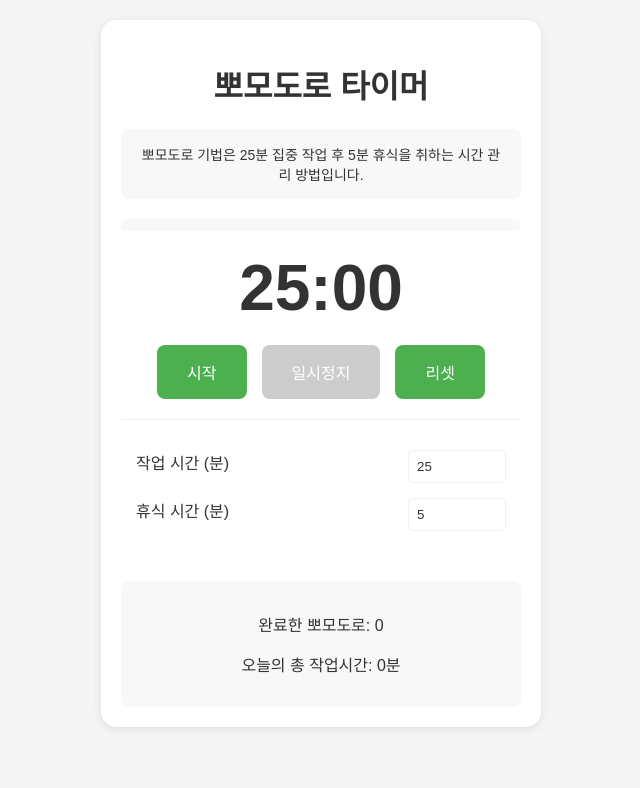
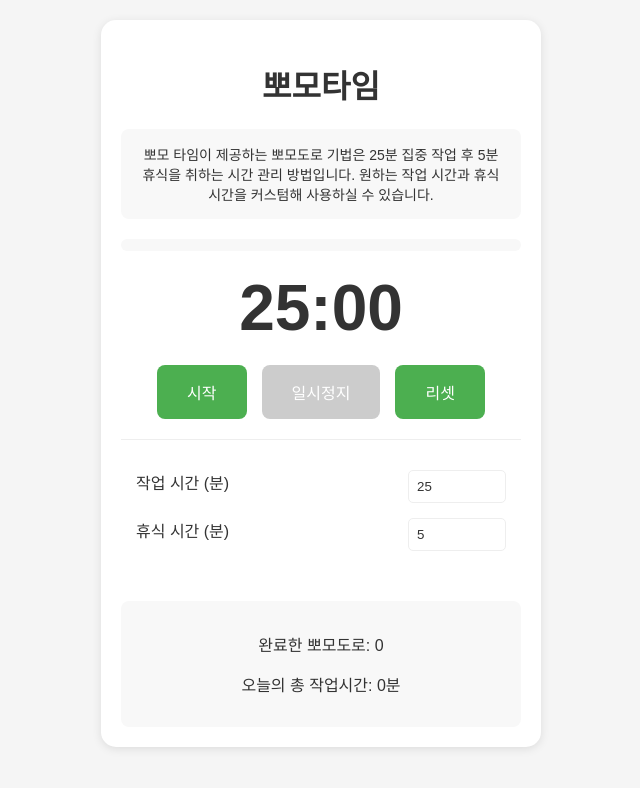
Before and after one commit to GMR-archive/pomodoro-timer, a plain HTML site: page index.html in a window 1280 px wide. Shown: the whole page, without its empty margins (319-959 px from the left). Drawn offline with Linux system fonts and the light colour scheme.

Commit message:
Update index.html

```diff
--- a/index.html
+++ b/index.html
@@ -3,7 +3,7 @@
 <head>
     <meta charset="UTF-8">
     <meta name="viewport" content="width=device-width, initial-scale=1.0">
-    <title>뽀모도로 타이머</title>
+    <title>뽀모타임</title>
     <style>
         :root {
             --bg-color: #f5f5f5;
@@ -133,10 +133,10 @@
 </head>
 <body>
     <div class="container">
-        <h1 style="text-align: center;">뽀모도로 타이머</h1>
+        <h1 style="text-align: center;">뽀모타임</h1>
 
         <div class="description">
-            뽀모도로 기법은 25분 집중 작업 후 5분 휴식을 취하는 시간 관리 방법입니다.
+            뽀모 타임이 제공하는 뽀모도로 기법은 25분 집중 작업 후 5분 휴식을 취하는 시간 관리 방법입니다. 원하는 작업 시간과 휴식 시간을 커스텀해 사용하실 수 있습니다.
         </div>
 
         <div class="progress-bar">
```
